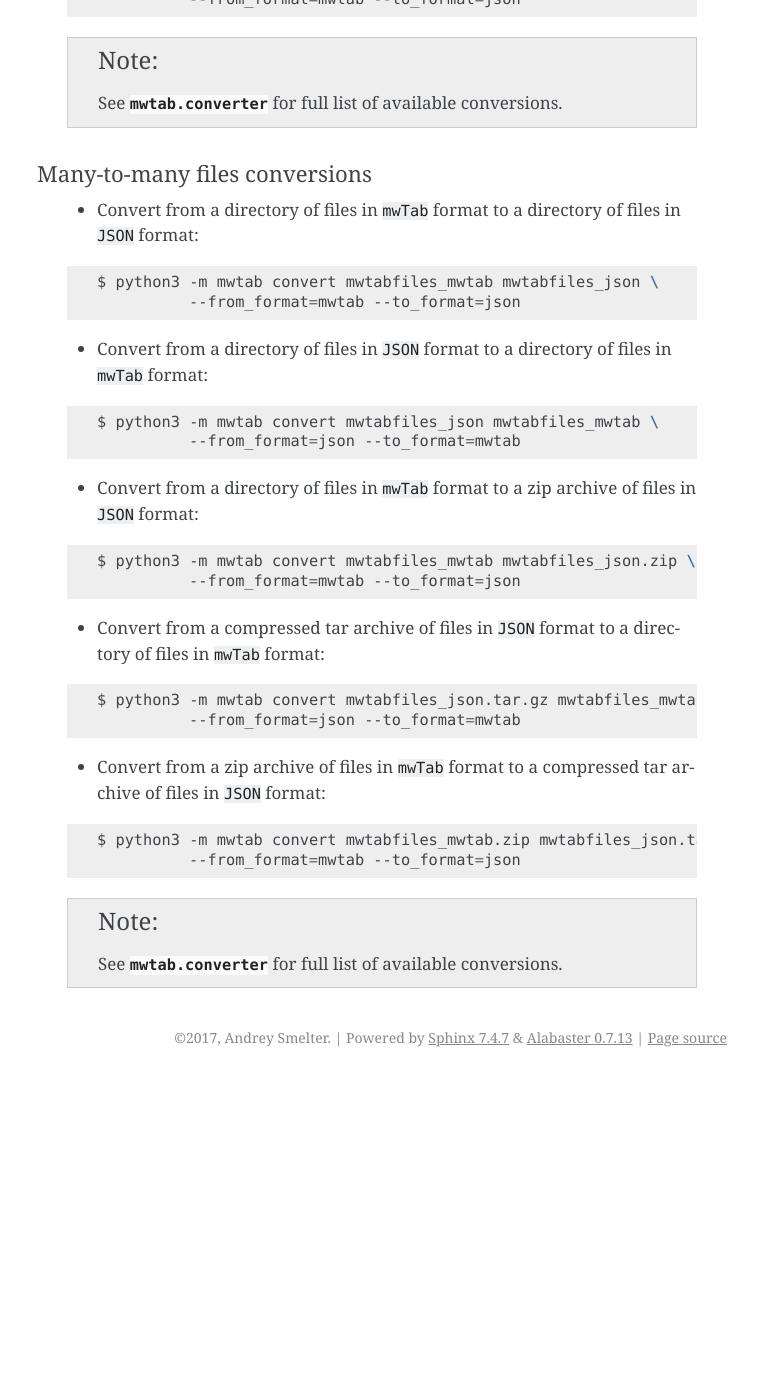
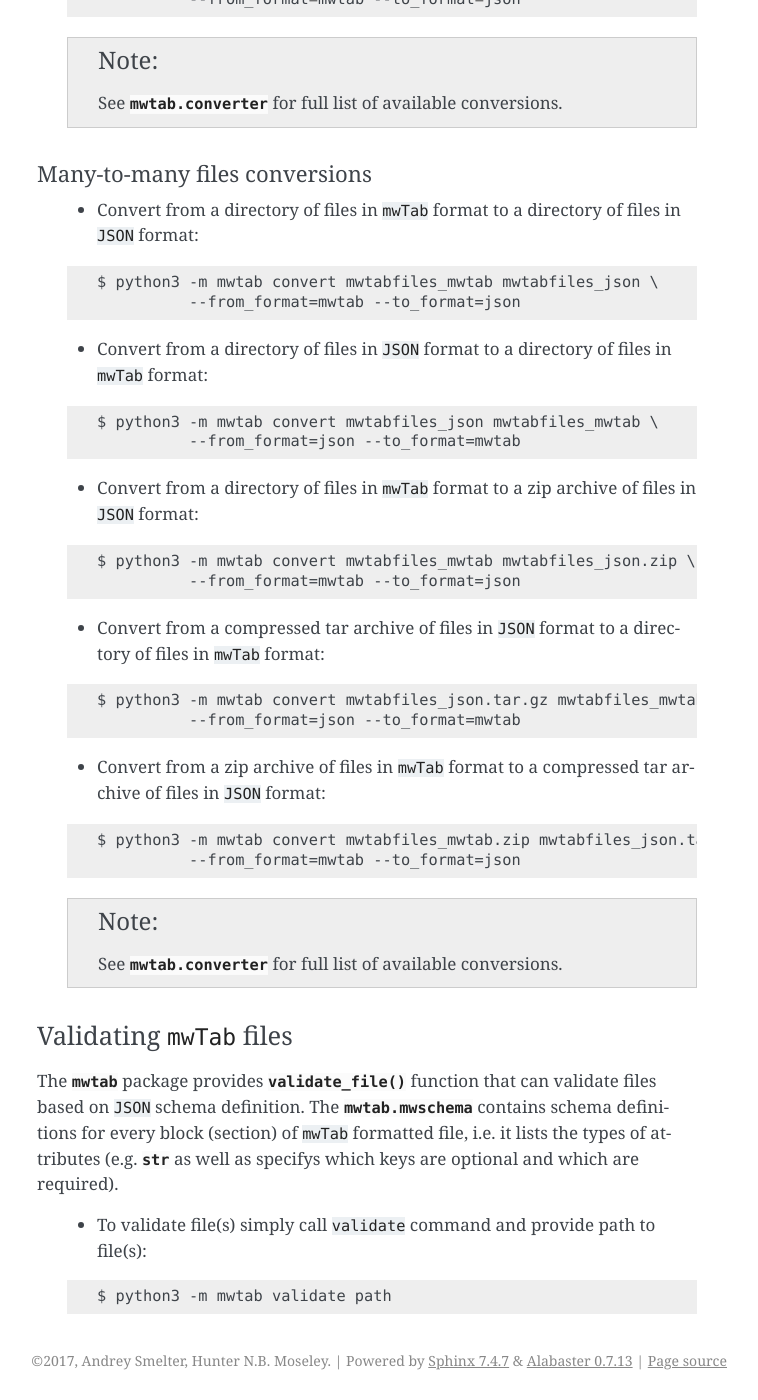
Before and after one commit to MoseleyBioinformaticsLab/mwtab, a Sphinx documentation site: the page built from docs/tutorial.rst, in a window 1280 px wide and 1400 px high, scrolled down 13512 px. Shown: the whole window, without its empty margins (383-1141 px from the left). Built offline with Sphinx 7.4.7, drawn with Linux system fonts in a browser that asks for light colours; before the commit the page ends 14589 px from its top, so only the background shows below that; some of the changed text lies outside the part shown.

Commit message:
Documentation update.

```diff
--- a/docs/api.rst
+++ b/docs/api.rst
@@ -19,7 +19,7 @@ The mwtab API Reference
 .. autofunction:: tokenizer
 
 
-.. automodule:: mwtab.fileutils
+.. automodule:: mwtab.fileio
 
 .. autofunction:: read_files
 
--- a/docs/conf.py
+++ b/docs/conf.py
@@ -56,8 +56,8 @@ master_doc = 'index'
 
 # General information about the project.
 project = 'mwtab'
-copyright = '2017, Andrey Smelter'
-author = 'Andrey Smelter'
+copyright = '2017, Andrey Smelter, Hunter N.B. Moseley'
+author = 'Andrey Smelter, Hunter N.B. Moseley'
 
 # The version info for the project you're documenting, acts as replacement for
 # |version| and |release|, also used in various other places throughout the
@@ -137,7 +137,7 @@ latex_elements = {
 #  author, documentclass [howto, manual, or own class]).
 latex_documents = [
     (master_doc, 'mwtab.tex', 'mwtab Documentation',
-     'Andrey Smelter', 'manual'),
+     'Andrey Smelter, Hunter N.B. Moseley', 'manual'),
 ]
 
 
--- a/docs/tutorial.rst
+++ b/docs/tutorial.rst
@@ -636,8 +636,8 @@ The mwtab Command-Line Interface provides the following functionality:
        --from_format=<format>          Input file format, available formats: mwtab, json [default: mwtab].
        --to_format=<format>            Output file format, available formats: mwtab, json [default: json].
 
-Converting NMR-STAR files in bulk
----------------------------------
+Converting ``mwTab`` files in bulk
+----------------------------------
 
 One-to-one file conversions
 ***************************
@@ -685,37 +685,53 @@ Many-to-many files conversions
 
    * Convert from a directory of files in ``mwTab`` format to a directory of files in ``JSON`` format:
 
-   .. code:: bash
+   .. code-block:: none
 
       $ python3 -m mwtab convert mwtabfiles_mwtab mwtabfiles_json \
                 --from_format=mwtab --to_format=json
 
    * Convert from a directory of files in ``JSON`` format to a directory of files in ``mwTab`` format:
 
-   .. code:: bash
+   .. code-block:: none
 
       $ python3 -m mwtab convert mwtabfiles_json mwtabfiles_mwtab \
                 --from_format=json --to_format=mwtab
 
    * Convert from a directory of files in ``mwTab`` format to a zip archive of files in ``JSON`` format:
 
-   .. code:: bash
+   .. code-block:: none
 
       $ python3 -m mwtab convert mwtabfiles_mwtab mwtabfiles_json.zip \
                 --from_format=mwtab --to_format=json
 
    * Convert from a compressed tar archive of files in ``JSON`` format to a directory of files in ``mwTab`` format:
 
-   .. code:: bash
+   .. code-block:: none
 
       $ python3 -m mwtab convert mwtabfiles_json.tar.gz mwtabfiles_mwtab \
                 --from_format=json --to_format=mwtab
 
    * Convert from a zip archive of files in ``mwTab`` format to a compressed tar archive of files in ``JSON`` format:
 
-   .. code:: bash
+   .. code-block:: none
 
       $ python3 -m mwtab convert mwtabfiles_mwtab.zip mwtabfiles_json.tar.bz2 \
                 --from_format=mwtab --to_format=json
 
    .. note:: See :mod:`mwtab.converter` for full list of available conversions.
+
+
+Validating ``mwTab`` files
+--------------------------
+
+The :mod:`mwtab` package provides :func:`~mwtab.validator.validate_file` function
+that can validate files based on ``JSON`` schema definition. The :mod:`mwtab.mwschema`
+contains schema definitions for every block (section) of ``mwTab`` formatted file, i.e.
+it lists the types of attributes (e.g. :py:class:`str` as well as specifys which keys are
+optional and which are required).
+
+   * To validate file(s) simply call ``validate`` command and provide path to file(s):
+
+   .. code-block:: none
+
+      $ python3 -m mwtab validate path
```
